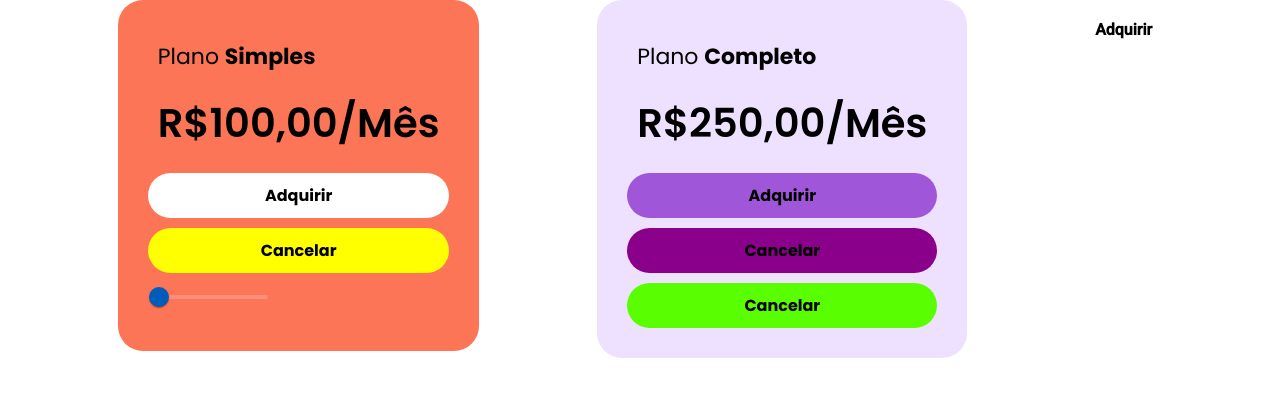
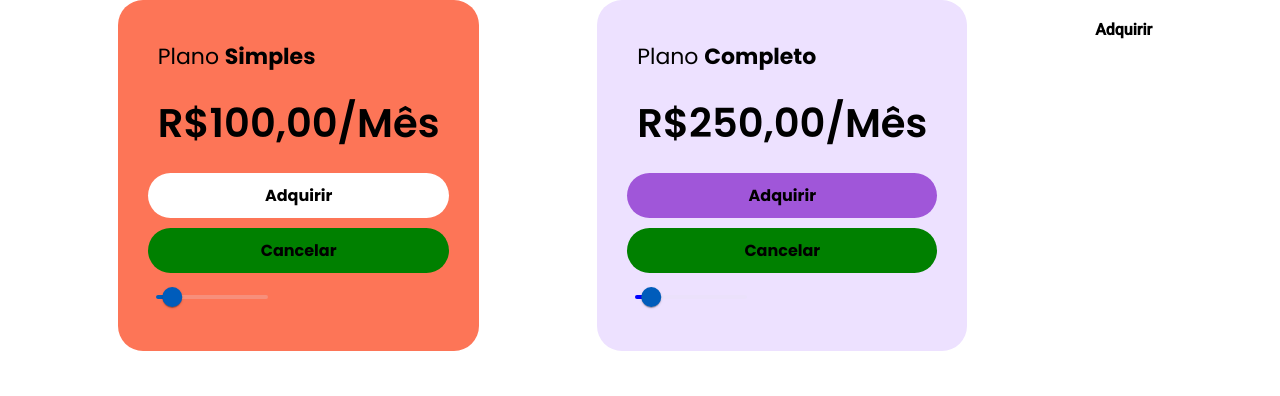
Before and after one commit to EuclydesUchoas/curso-angular, an Angular app in the folder projeto-components/: page / in a window 1280 px wide. Shown: the top 396 px of the page. Built offline with nearby package versions, Linux system fonts and the light colour scheme.

Commit message:
feat: Entendimento do ViewEncapsulation

```diff
--- a/projeto-components/src/app/card-roxo/card-roxo.component.html
+++ b/projeto-components/src/app/card-roxo/card-roxo.component.html
@@ -1,7 +1,11 @@
 <div class="card-roxo">
     <div class="card-roxo__plan card-roxo__item">Plano <b>Completo</b></div>
     <div class="card-roxo__price card-roxo__item">R$250,00/Mês</div>
+
     <app-card-roxo-button></app-card-roxo-button>
-    <app-card-button-cancel id="primeiro"></app-card-button-cancel>
-    <app-card-button-cancel id="segundo"></app-card-button-cancel>
+    <app-card-button-cancel></app-card-button-cancel>
+
+    <mat-slider class="custom-slider" min="1" max="5" step="0.5">
+        <input matSliderThumb value="1.5">
+    </mat-slider>
 </div>
--- a/projeto-components/src/app/card/card.component.html
+++ b/projeto-components/src/app/card/card.component.html
@@ -1,10 +1,11 @@
 <div class="card">
     <div class="card__plan card__item">Plano <b>{{ plano.infos.tipo }}</b></div>
     <div class="card__price card__item">R${{ plano.infos.preco }},00/Mês</div>
+
     <app-card-button></app-card-button>
     <app-card-button-cancel></app-card-button-cancel>
 
-    <mat-slider min="1" max="5" step="0.5" value="0">
-        <input matSliderThumb>
+    <mat-slider min="1" max="5" step="0.5">
+        <input matSliderThumb value="1.5">
     </mat-slider>
 </div>
--- a/projeto-components/src/app/card/card.component.scss
+++ b/projeto-components/src/app/card/card.component.scss
@@ -20,7 +20,3 @@
         font-size: 40px;
     }
 }
-
-:host ::ng-deep mat-slider .mdc-slider__track--active_fill {
-    border-color: yellowgreen !important;
-}
--- a/projeto-components/src/app/card/card.component.ts
+++ b/projeto-components/src/app/card/card.component.ts
@@ -1,4 +1,4 @@
-import { Component } from '@angular/core';
+import { Component, ViewEncapsulation } from '@angular/core';
 
 interface IPlano {
   infos: IInfos;
@@ -13,7 +13,8 @@ interface IInfos {
   selector: 'app-card',
   standalone: false,
   templateUrl: './card.component.html',
-  styleUrl: './card.component.scss'
+  styleUrl: './card.component.scss',
+  encapsulation: ViewEncapsulation.Emulated
 })
 export class CardComponent {
   // @ts-ignore
--- a/projeto-components/src/styles.scss
+++ b/projeto-components/src/styles.scss
@@ -4,7 +4,11 @@
 //     color-scheme: dark;
 // }
 
-@import "./styles/global_overrides";
+// @import "./styles/global_overrides";
 
 html, body { height: 100%; }
 body { margin: 0; font-family: Roboto, "Helvetica Neue", sans-serif; }
+
+mat-slider.custom-slider .mdc-slider__track--active_fill {
+    border-color: blue !important;
+}
```
